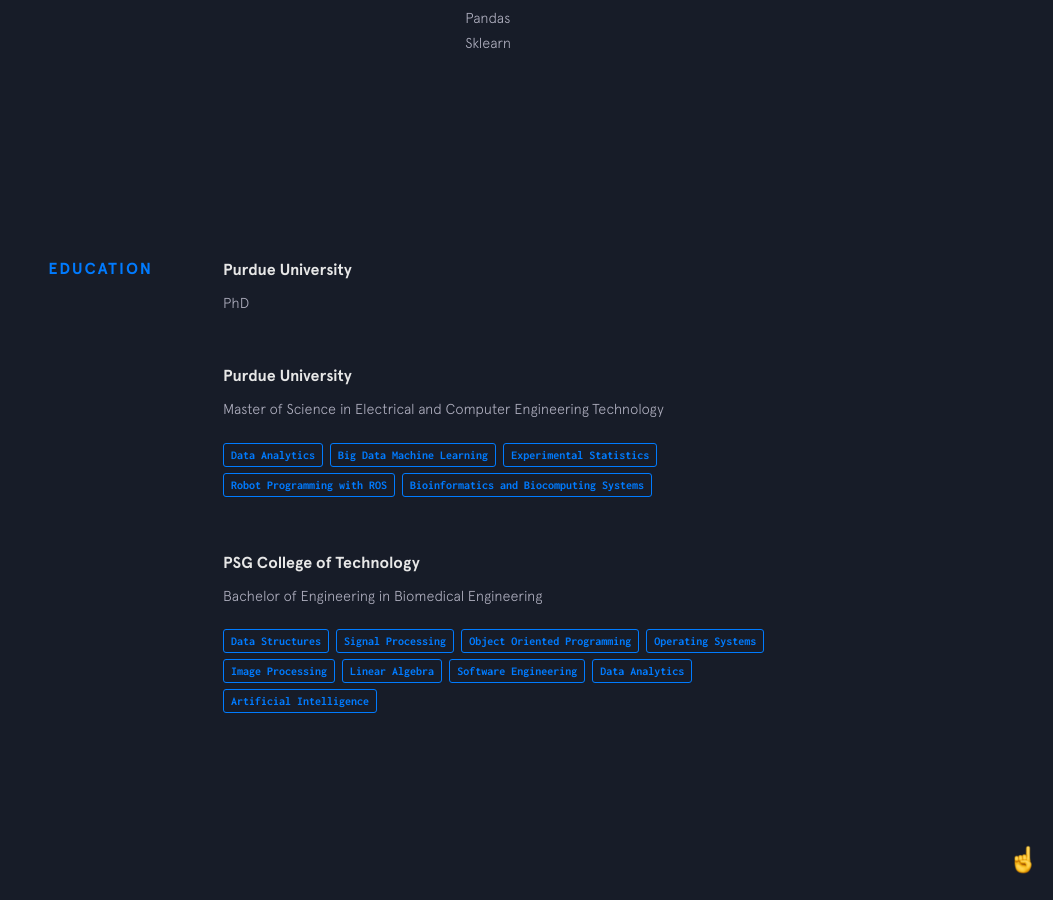
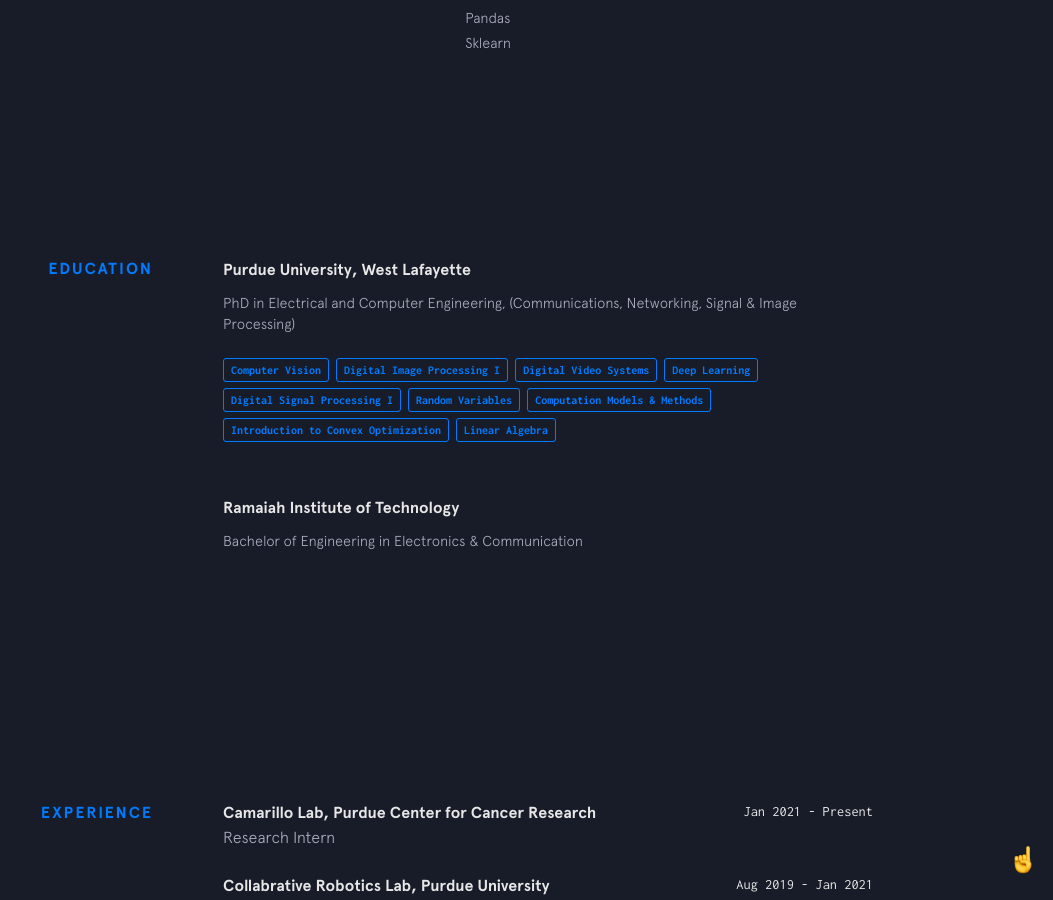
Before and after one commit to praneet195/praneet195.github.io, a Jekyll site: the page built from index.html, in a window 1280 px wide and 900 px high, scrolled down 1468 px. Shown: the whole window, without its empty margins (227-1280 px from the left). Built offline with Jekyll 4.4.1, drawn with Linux system fonts in a browser that asks for light colours; nearby versions of some CDN libraries.

Commit message:
Update education.yml

```diff
--- a/_data/education.yml
+++ b/_data/education.yml
@@ -1,27 +1,17 @@
-- name: Purdue University
-  degree: PhD
+- name: Purdue University, West Lafayette
+  degree: PhD in Electrical and Computer Engineering, (Communications, Networking, Signal & Image Processing)
+  coursework:
+    - thing: Computer Vision
+    - thing: Digital Image Processing I
+    - thing: Digital Video Systems
+    - thing: Deep Learning
+    - thing: Digital Signal Processing I
+    - thing: Random Variables
+    - thing: Computation Models & Methods
+    - thing: Introduction to Convex Optimization
+    - thing: Linear Algebra
 
 
 
-- name: Purdue University
-  degree: Master of Science in Electrical and Computer Engineering Technology
-  coursework:
-    - thing: Data Analytics
-    - thing: Big Data Machine Learning
-    - thing: Experimental Statistics
-    - thing: Robot Programming with ROS
-    - thing: Bioinformatics and Biocomputing Systems
-
-
-- name: PSG College of Technology
-  degree: Bachelor of Engineering in Biomedical Engineering
-  coursework:
-    - thing: Data Structures
-    - thing: Signal Processing
-    - thing: Object Oriented Programming
-    - thing: Operating Systems
-    - thing: Image Processing
-    - thing: Linear Algebra
-    - thing: Software Engineering
-    - thing: Data Analytics
-    - thing: Artificial Intelligence
+- name: Ramaiah Institute of Technology
+  degree: Bachelor of Engineering in Electronics & Communication
```
